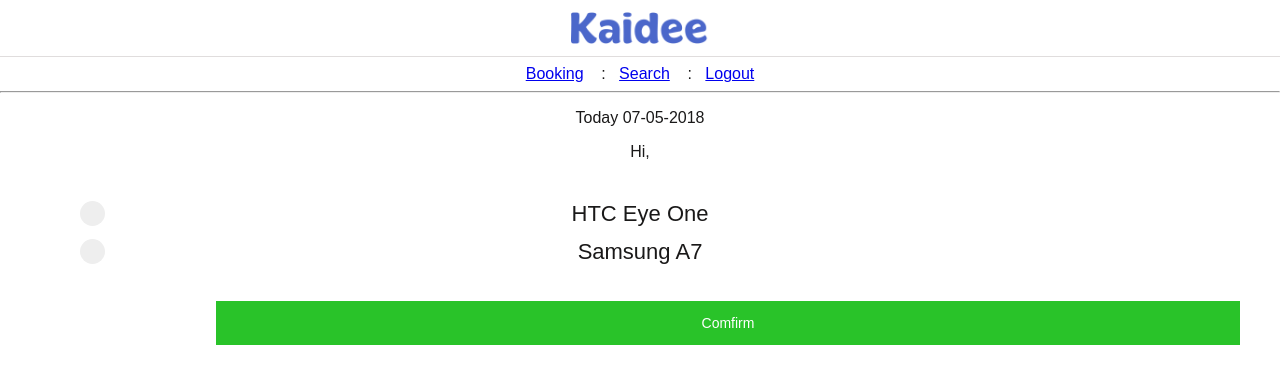
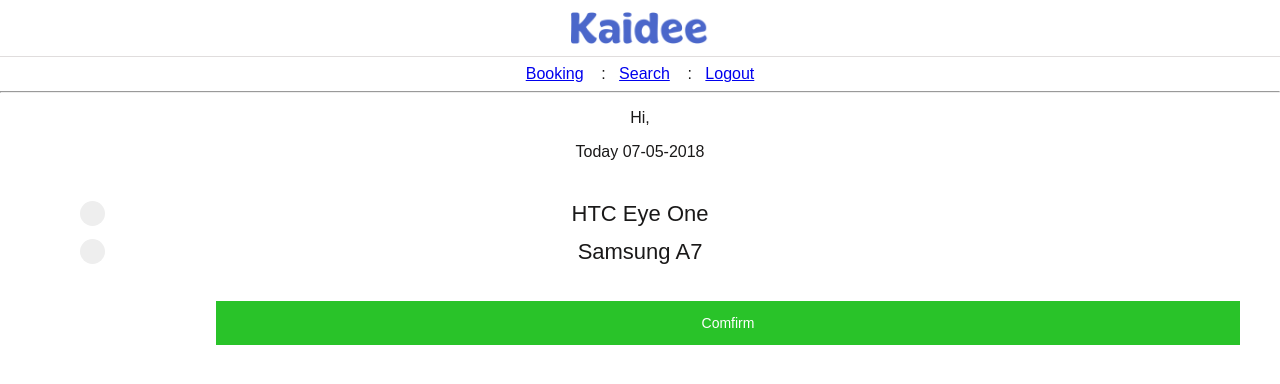
Before and after one commit to papiyapokpok/React-MyBooking-Phone, a React (Create React App) app: page /menu in a window 1280 px wide. Shown: the top 384 px of the page. Built offline with nearby package versions, Linux system fonts and the light colour scheme.

Commit message:
Fix Calenda for Search

```diff
--- a/src/component/form/CustomStyle.css
+++ b/src/component/form/CustomStyle.css
@@ -80,7 +80,8 @@
   }
 
 .DateInput_input__focused {
-    background-color: rgba(0, 255, 21, 0.856) !important;
+    z-index: 100000;
+    background-color: rgba(6, 221, 250, 0.856) !important;
     color: black;
     font-weight: bold;
 }
--- a/src/component/form/OncallBookingCom.js
+++ b/src/component/form/OncallBookingCom.js
@@ -133,7 +133,7 @@ export default class OncallBookingCom extends Component {
         return(
             <div>
                 <p>Today {this.state.toDay.format('DD-MM-YYYY')}</p>
-                <p>Hi, {this.getCookie('staff_name')}</p>
+                {/* <p>Hi, {this.getCookie('staff_name')}</p> */}
 
 
                 <div style={{marginTop:'40px', textAlign:'center'}}>
--- a/src/component/form/SearchDayCom.js
+++ b/src/component/form/SearchDayCom.js
@@ -212,7 +212,6 @@ export default class SearchDayCom extends Component {
                     <DateRangePicker
                         orientation="horizontal"
                         // verticalHeight={330}
-
                         horizontalWidth={200}
                         startDate={this.state.startDate} // momentPropTypes.momentObj or null,
                         startDateId="your_unique_start_date_id" // PropTypes.string.isRequired,
@@ -237,9 +236,9 @@ export default class SearchDayCom extends Component {
                     <table className="tebleStyle" style={{border:'1px solid'}}>
                         <thead>
                             <tr>
-                                <th style={{border:'1px solid', backgroundColor:'rgb(31, 210, 8)',paddingLeft:'4px'}}>Oncall</th>
-                                <th style={{border:'1px solid', backgroundColor:'rgb(31, 210, 8)'}}>Date</th>
-                                <th style={{border:'1px solid', backgroundColor:'rgb(31, 210, 8)'}}>Account</th>
+                                <th style={{border:'1px solid', backgroundColor:'rgb(25, 169, 241)',paddingLeft:'4px'}}>Oncall</th>
+                                <th style={{border:'1px solid', backgroundColor:'rgb(25, 169, 241)'}}>Date</th>
+                                <th style={{border:'1px solid', backgroundColor:'rgb(25, 169, 241)'}}>Account</th>
                                 {/* <th style={{border:'1px solid', backgroundColor:'rgb(41, 236, 17)'}}>Cancel</th>                                 */}
                             </tr>
                         </thead>
--- a/src/component/form/react_dates_overrides.css
+++ b/src/component/form/react_dates_overrides.css
@@ -621,9 +621,9 @@
   .DayPicker_portal__horizontal {
     -webkit-box-shadow: none;
             box-shadow: none;
-    position: absolute;
+    position: relative;
     left: 50%;
-    top: 50%
+    top: 360px
   }
   .DayPicker_portal__vertical {
     position: initial
@@ -700,11 +700,12 @@
   .DateInput {
     margin: 0;
     padding: 0;
-    background: #fff;
+    /* background: #fff; */
     position: relative;
     display: inline-block;
     width: 130px;
-    vertical-align: middle
+    vertical-align: middle;
+    z-index:11;
   }
   .DateInput__small {
     width: 90px
@@ -728,7 +729,8 @@
     border-top: 0;
     border-right: 0;
     border-bottom: 2px solid transparent;
-    border-left: 0
+    border-left: 0;
+
   }
   .DateInput_input__small {
     font-size: 14px;
@@ -900,7 +902,7 @@
     right: 30px
   }
   .DateRangePicker_picker__portal {
-    background-color: rgba(0,0,0,.3);
+    background-color: rgba(0,0,0,0.78);
     position: fixed;
     top: 0;
     left: 0;
@@ -930,7 +932,11 @@
     text-decoration: none
   }
   .DateRangePicker_closeButton_svg {
-    height: 15px;
-    width: 15px;
-    fill: #cacccd
+    margin-top: 50px;
+    height: 20px;
+    width: 20px;
+    fill: #cacccd;
+    top: 0px;
+    /* right: 16px; */
+    position: absolute;
   }
--- a/src/component/menu/MyMenuCom.js
+++ b/src/component/menu/MyMenuCom.js
@@ -18,6 +18,23 @@ class BasicExample extends Component {
     Logout.signOut()
   }
 
+  getCookie = (cname) => {
+    var name = cname + "=";
+    var ca = document.cookie.split(';');
+    for(var i = 0; i < ca.length; i++) {
+        var c = ca[i];
+        while (c.charAt(0) === ' ') {
+            c = c.substring(1);
+        }
+        if (c.indexOf(name) === 0) {
+            return c.substring(name.length, c.length);
+        }
+    }
+    return "";
+    // window.location.reload(true);
+    console.log
+  }
+
   render() {
 
     console.log(this.props)
@@ -28,14 +45,18 @@ class BasicExample extends Component {
         <div>
             {/* <HeaderBox image={logo}/> */}
                 <div  style={{marginTop:'8px'}}>
+
                     <Link to="/menu">Booking</Link> &nbsp;&nbsp; : &nbsp;&nbsp;
 
                     <Link to="/search">Search</Link> &nbsp;&nbsp; : &nbsp;&nbsp;
 
                     <Link onClick={this.signOut} to="/out">Logout</Link>
 
+
                 </div>
         <hr />
+        <p >Hi, {this.getCookie('staff_name')}  </p>
+
 
           {/* <Route exact path="/" component={Home} /> */}
             <Route path="/menu" component={OncallBookingCom} />
```
